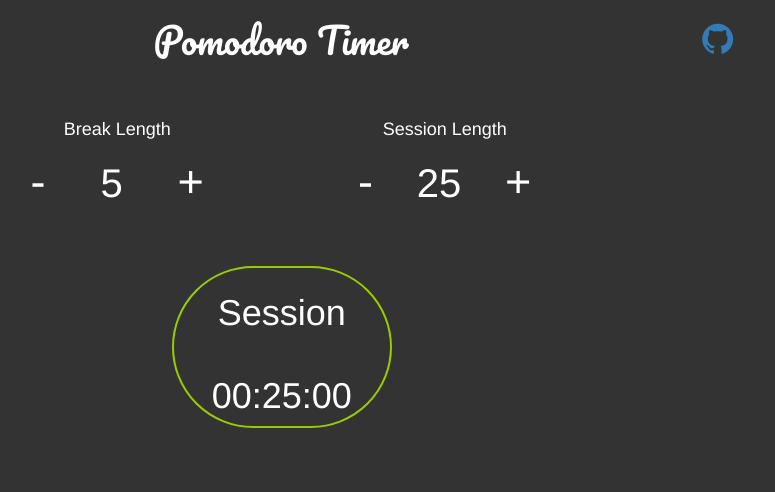
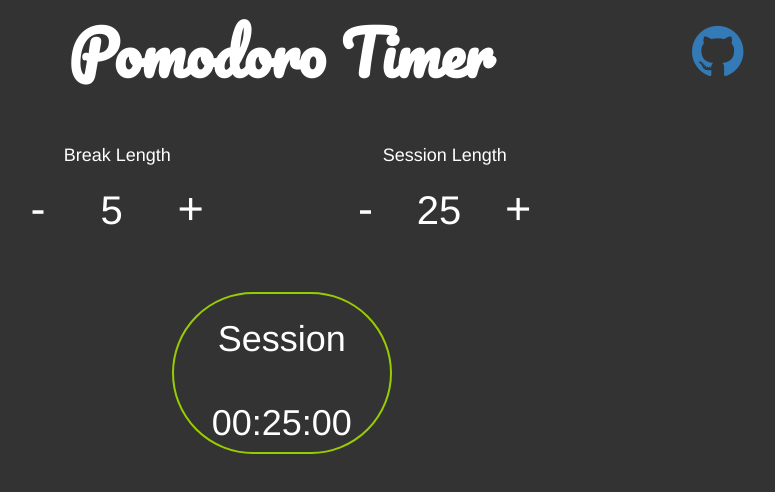
Before and after one commit to MayankPratap/pomodoro-timer, a plain HTML site: page index.html in a window 1280 px wide. Shown: the whole page, without its empty margins (359-1134 px from the left). Drawn offline with Linux system fonts and the light colour scheme.

Commit message:
Added some styles for header

```diff
--- a/css/pomodoro.css
+++ b/css/pomodoro.css
@@ -14,6 +14,14 @@ body{
 
    font-family: 'Pacifico', cursive;
    color:white;
+
+}
+
+#heading{
+
+   font-weight:bolder;
+   font-size: 60px;
+
 }
 
 .settings{
```
